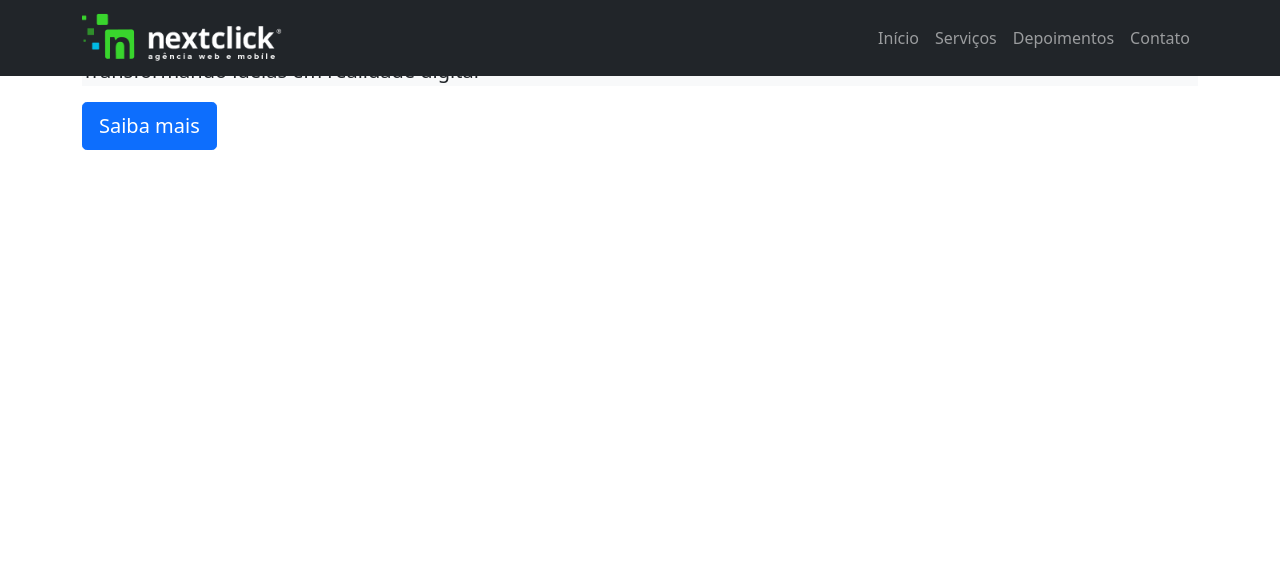
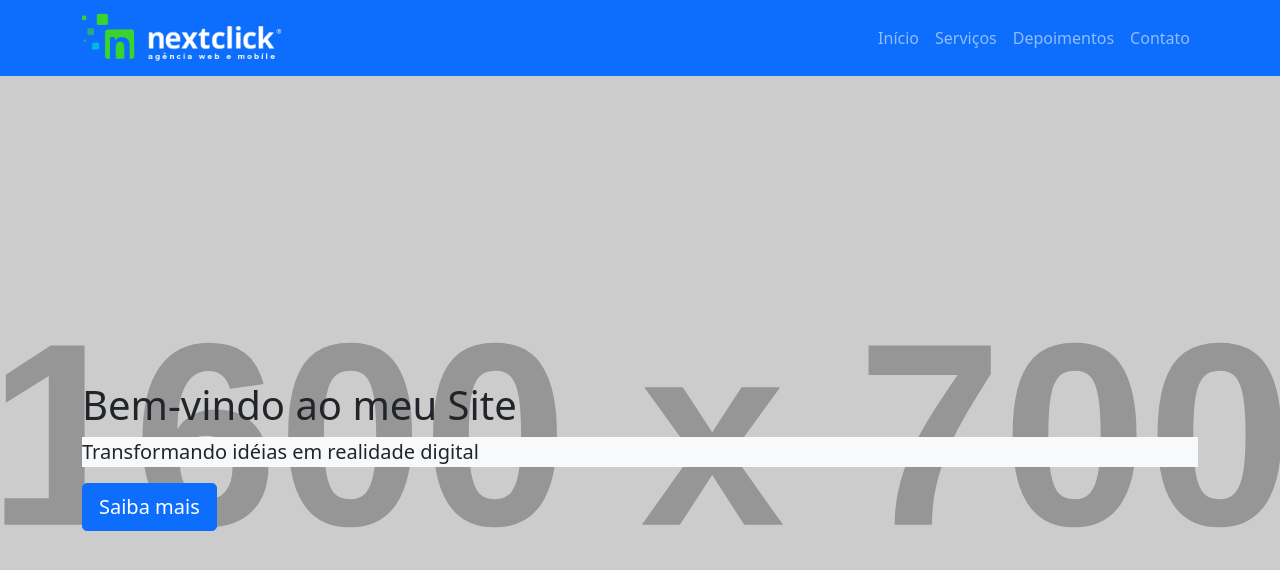
Before and after one commit to Anchieta/second-landpage-bootstrap, a plain HTML site: page index.html in a window 1280 px wide. Drawn offline with nearby package versions, Linux system fonts and the light colour scheme; placeholder pictures from the web are drawn by us.

Commit message:
feat: added hero component + style.css and global.css updated

```diff
--- a/index.html
+++ b/index.html
@@ -11,7 +11,7 @@
 </head>
 <body>
     <!-- Nav -->
-     <nav class="navbar navbar-expand-lg navbar-dark bg-dark fixed-top">
+     <nav class="navbar navbar-expand-lg navbar-dark bg-primary fixed-top">
         <div class="container">
             <a class="navbar-brand" href="#">
                 <img src="/src/assets/images/logo-white.png" width="200px"  height="50px">
--- a/src/styles/global.css
+++ b/src/styles/global.css
@@ -5,9 +5,8 @@
     cor e fonte em diversos lugares diferentes. É como no Figma */
 
 :root {
-    --variable-exemplo: #ffffff
+    --variable-exemplo: #ffffff;
 }
-
 
 /*  reset css */
 /*  Remove qualquer estilo que veio de fábrica */
--- a/src/styles/style.css
+++ b/src/styles/style.css
@@ -3,6 +3,16 @@
 body {
     background-color: var(--variable-exemplo);
 }
-hero {
-    background: url('https://via.placeholder.com/1600x700') no-repeat center center
+
+.hero {
+    margin-top: 56px;
+    background: url('https://via.placeholder.com/1600x700') no-repeat center center/cover;
+    background-repeat: no-repeat;
+    background-position: top;
+    height: 100vh;
+
+    display: flex;
+    justify-content: center;
+    align-items: center;
+
 }
```
